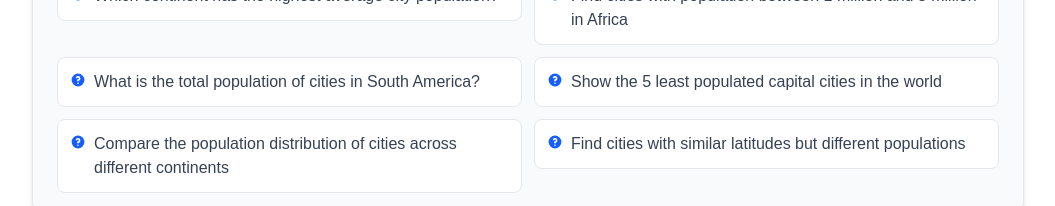
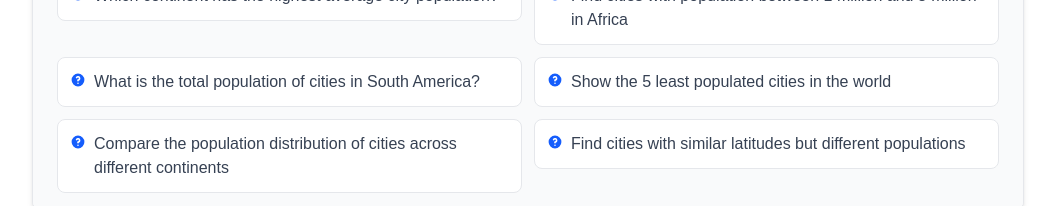
Before and after one commit to zinyando/mastra-text-to-sql, a Next.js app: page / in a window 1280 px wide. Shown: the part 721-927 px from the top of the page, without its empty margins (112-1167 px from the left). Built offline with nearby package versions, Linux system fonts and the light colour scheme.

Commit message:
Use experimental_output for agent structured output

```diff
--- a/src/app/api/search/route.ts
+++ b/src/app/api/search/route.ts
@@ -36,7 +36,7 @@ export async function POST(request: Request) {
           },
         ],
         {
-          output: agentResponseSchema,
+          experimental_output: agentResponseSchema,
         }
       );
 
--- a/src/app/page.tsx
+++ b/src/app/page.tsx
@@ -254,7 +254,7 @@ export default function Home() {
                     "Which continent has the highest average city population?",
                     "Find cities with population between 1 million and 5 million in Africa",
                     "What is the total population of cities in South America?",
-                    "Show the 5 least populated capital cities in the world",
+                    "Show the 5 least populated cities in the world",
                     "Compare the population distribution of cities across different continents",
                     "Find cities with similar latitudes but different populations",
                   ].map((exampleQuery, index) => (
--- a/src/mastra/agents/sql.ts
+++ b/src/mastra/agents/sql.ts
@@ -39,7 +39,7 @@ export const sqlAgent = new Agent({
     2. Generate an appropriate SQL query
     3. Execute the query using the Execute SQL Query tool
     4. Return results in the required JSON format with these fields:
-       - result: A clear explanation of the query
+       - result: A clear explanation of the generated SQL query
        - sqlQuery: The SQL query without code block formatting
        - tableData: The data returned by the query
     `,
```
